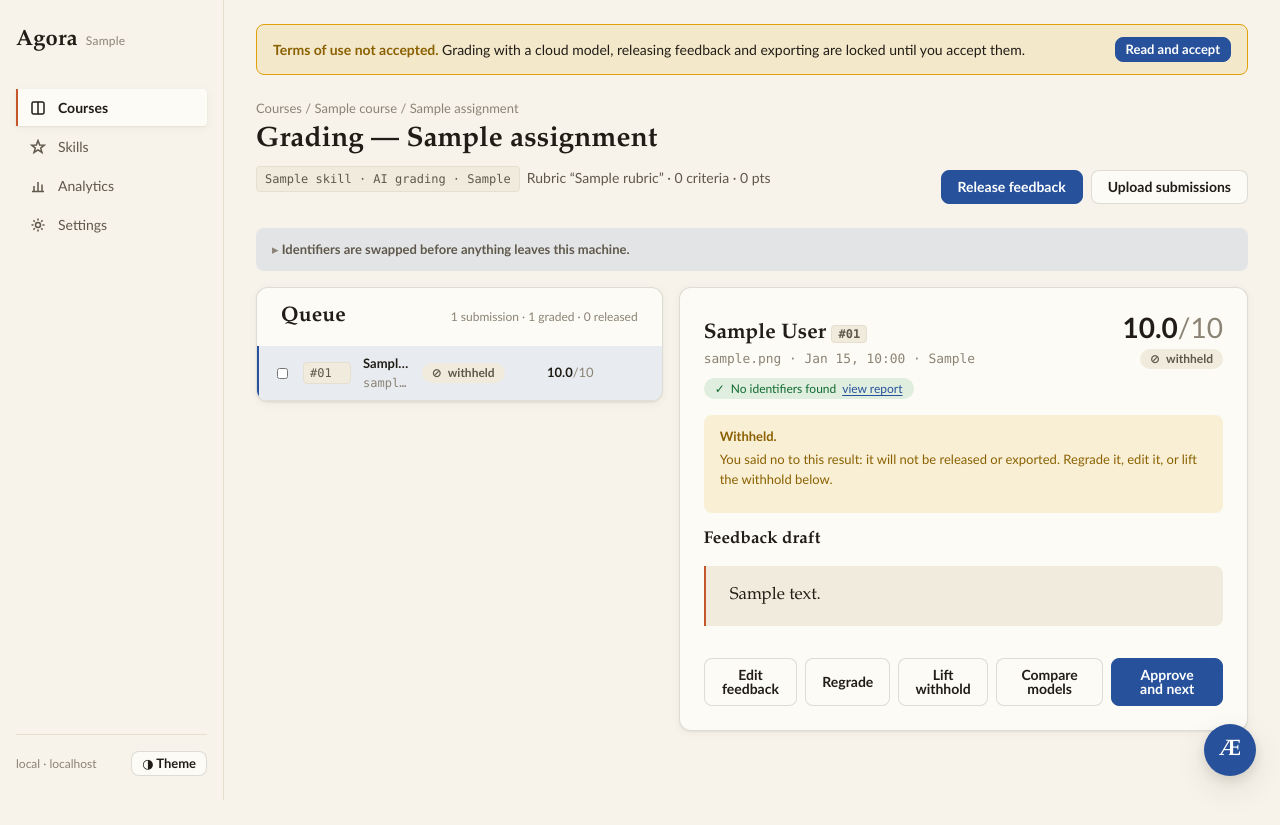
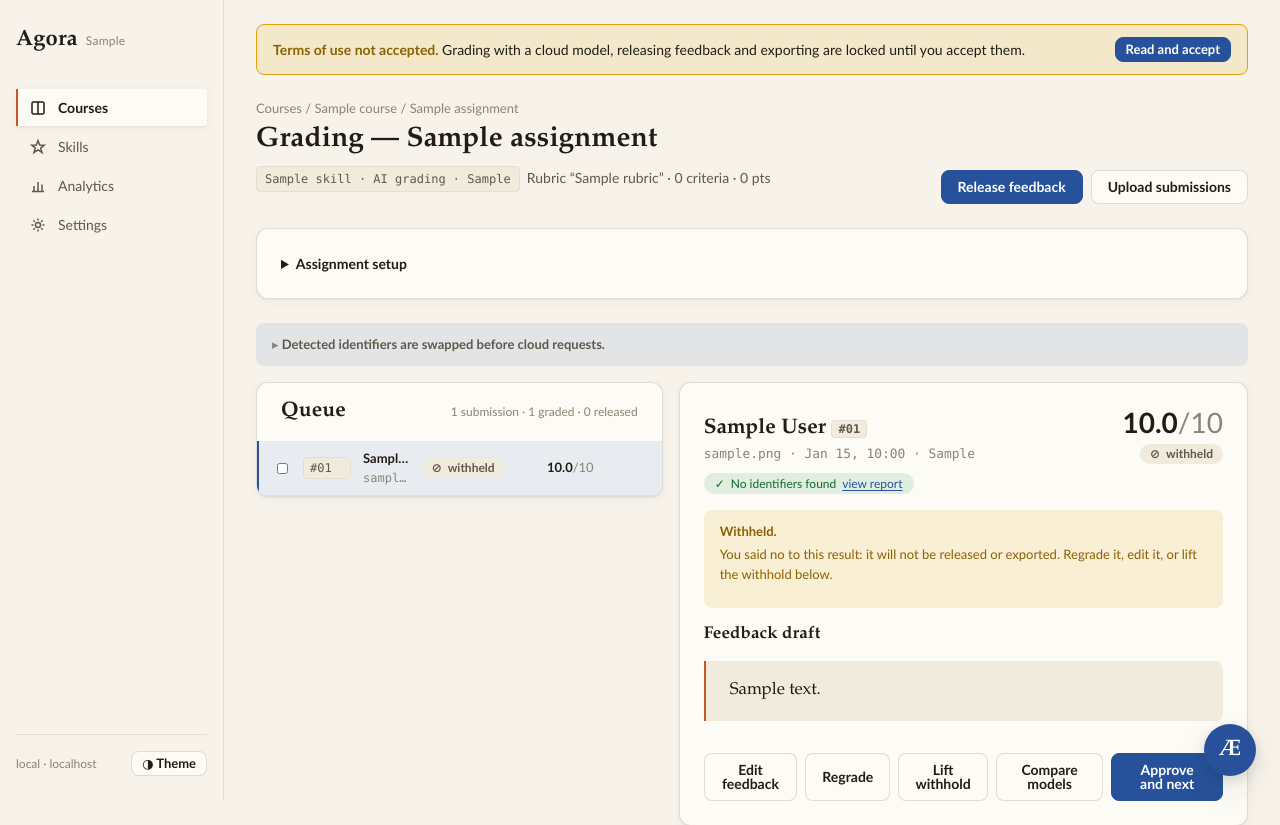
Before and after one commit to WithyDiamond466/agora-v2, a FastAPI app: page /grading/1 in a window 1280 px wide. Shown: the top 825 px of the page. Before the commit the page ends 800 px from the top, so only its background shows below. Run offline with FastAPI, Linux system fonts and the light colour scheme; tables that the repository leaves empty hold one stand-in row (values such as "Sample post"); data that the repository does not hold is empty; parts of the project's set-up code (start-up, migrations or seed data) failed here and were passed over.

Commit message:
Complete browser assignment setup with a reusable rubric builder

```diff
--- a/static/css/agora.css
+++ b/static/css/agora.css
@@ -594,3 +594,8 @@ body:has(#test-drive) .chat-fab { display: none; }
 .criterion-editor input[type="number"] { max-width: 10rem; }
 
 .pill--approved { background: var(--surface); color: var(--ink); border: 1px solid currentColor; }
+
+.assignment-setup { margin-bottom: 1.5rem; }
+.assignment-setup > summary { cursor: pointer; font-weight: 600; }
+.assignment-setup form { margin-top: 1rem; max-width: 48rem; }
+.setup-criterion { padding: 1rem; margin: 1rem 0; border: 1px solid var(--border); border-radius: 8px; }
--- /dev/null
+++ b/static/js/assignment-setup.js
@@ -0,0 +1,85 @@
+/* Configure an ungraded assignment using an existing or new rubric. */
+(function () {
+  "use strict";
+  var form = document.getElementById("assignment-setup");
+  if (!form) return;
+  var picker = document.getElementById("setup-rubric");
+  var newRubric = document.getElementById("setup-new-rubric");
+  var rows = document.getElementById("setup-criteria");
+  var error = document.getElementById("setup-error");
+  var sequence = 0;
+
+  function addCriterion() {
+    sequence += 1;
+    var row = document.createElement("fieldset");
+    row.className = "setup-criterion";
+    var legend = document.createElement("legend");
+    legend.textContent = "Criterion " + sequence;
+    row.appendChild(legend);
+    [
+      ["title", "Criterion title", "input"],
+      ["max_points", "Maximum points", "input"],
+      ["description", "What earns credit", "textarea"]
+    ].forEach(function (spec) {
+      var field = document.createElement("div");
+      field.className = "field";
+      var label = document.createElement("label");
+      var input = document.createElement(spec[2]);
+      input.id = "setup-criterion-" + sequence + "-" + spec[0];
+      input.dataset.setupField = spec[0];
+      label.htmlFor = input.id;
+      label.textContent = spec[1];
+      if (spec[0] === "max_points") {
+        input.type = "number"; input.min = "0.01"; input.step = "any";
+        input.value = "10"; input.required = true;
+      } else if (spec[0] === "title") {
+        input.required = true; input.maxLength = 200;
+      } else { input.rows = 2; input.maxLength = 10000; }
+      field.appendChild(label); field.appendChild(input); row.appendChild(field);
+    });
+    var remove = document.createElement("button");
+    remove.type = "button"; remove.className = "btn btn--sm";
+    remove.textContent = "Remove criterion";
+    remove.addEventListener("click", function () { row.remove(); });
+    row.appendChild(remove); rows.appendChild(row);
+    return row;
+  }
+  addCriterion();
+  document.getElementById("setup-add-criterion").addEventListener("click", function () {
+    addCriterion().querySelector("input").focus();
+  });
+  picker.addEventListener("change", function () {
+    newRubric.hidden = picker.value !== "new";
+    newRubric.disabled = picker.value !== "new";
+  });
+  form.addEventListener("submit", async function (event) {
+    event.preventDefault();
+    if (!form.reportValidity()) return;
+    error.hidden = true;
+    var payload = { skill_id: Number(document.getElementById("setup-skill").value) };
+    if (picker.value === "new") {
+      payload.rubric_name = document.getElementById("setup-rubric-name").value;
+      payload.criteria = Array.prototype.map.call(rows.children, function (row) {
+        var criterion = {};
+        row.querySelectorAll("[data-setup-field]").forEach(function (input) {
+          criterion[input.dataset.setupField] = input.dataset.setupField === "max_points" ? Number(input.value) : input.value;
+        });
+        return criterion;
+      });
+      if (!payload.criteria.length) { error.textContent = "Add at least one criterion."; error.hidden = false; return; }
+    } else { payload.rubric_id = Number(picker.value); }
+    var button = form.querySelector("[type='submit']");
+    button.disabled = true;
+    try {
+      var response = await fetch(form.dataset.setupUrl, {
+        method: "POST", headers: { "Content-Type": "application/json" }, body: JSON.stringify(payload)
+      });
+      var data = await response.json();
+      if (!response.ok) throw new Error(typeof data.detail === "string" ? data.detail : "Check the rubric fields and try again.");
+      sessionStorage.setItem("agora-flash", "Assignment setup saved.");
+      window.location.reload();
+    } catch (err) {
+      error.textContent = err.message; error.hidden = false; button.disabled = false;
+    }
+  });
+}());
--- a/static/js/privacy.js
+++ b/static/js/privacy.js
@@ -368,13 +368,13 @@
     var BANNER = {
       swap: {
         cls: "notice notice--info",
-        title: "Identifiers are swapped before anything leaves this machine.",
-        body: "Names, emails, phone numbers and id numbers become stable codes — " +
+        title: "Detected identifiers are swapped before cloud requests.",
+        body: "Detected names, emails, phone numbers and id numbers become stable codes — " +
           "Student-07, Person-A, [EMAIL-1] — and the same person keeps the same code, so you " +
           "and the model can still follow who is who. Swapping happens in text, so a PDF goes " +
           "out as locally extracted text rather than the original file: layout and handwriting " +
           "fidelity are lost. Cloud grading stops without sending an image or a document with no " +
-          "extractable text. Use the local model or explicitly change privacy mode to continue."
+          "extractable text. Detection can miss identifying details; review the scan before using coursework."
       },
       warn: {
         cls: "notice notice--warn",
--- a/templates/grading.html
+++ b/templates/grading.html
@@ -87,7 +87,7 @@
     {% endif %}
     {% if ns.pending or ns.failed %}
     <button class="btn" type="button" data-panel-toggle="upload-panel">Upload submissions</button>
-    <button class="btn btn--primary" type="button" data-action="grade-all">Grade {{ ns.pending + ns.failed }} pending</button>
+    <button class="btn btn--primary" type="button" data-action="grade-all" {% if not rubric or not skill %}disabled title="Save assignment setup first"{% endif %}>Grade {{ ns.pending + ns.failed }} pending</button>
     {%- elif submissions %}
     <button class="btn" type="button" data-panel-toggle="upload-panel">Upload submissions</button>
     {%- else %}
@@ -95,6 +95,44 @@
     {% endif %}
   </div>
 </header>
+
+<details class="card assignment-setup" {% if not rubric or not skill %}open{% endif %}>
+  <summary>Assignment setup{% if not rubric or not skill %} · choose a rubric and Skill{% endif %}</summary>
+  {% if setup_locked | default(false) %}
+  <p class="hint">This assignment has grading work. Create a new assignment to use a different rubric or Skill. You can correct existing results below.</p>
+  {% else %}
+  <form id="assignment-setup" data-setup-url="/api/assignments/{{ assignment.id }}/setup">
+    <div class="field">
+      <label for="setup-skill">Grading Skill</label>
+      <select id="setup-skill" required>
+        <option value="">Choose a Skill</option>
+        {% for choice in available_skills | default([]) %}
+        <option value="{{ choice.id }}" {% if assignment.skill_id == choice.id %}selected{% endif %}>{{ choice.name }}</option>
+        {% endfor %}
+      </select>
+      <p class="hint"><a href="/skills">Create or import a Skill</a>, then return to this assignment.</p>
+    </div>
+    <div class="field">
+      <label for="setup-rubric">Rubric</label>
+      <select id="setup-rubric">
+        <option value="new">Create a new rubric</option>
+        {% for choice in available_rubrics | default([]) %}
+        {% if choice.criteria %}<option value="{{ choice.id }}" {% if assignment.rubric_id == choice.id %}selected{% endif %}>{{ choice.name }} · {{ choice.total_points }} points</option>{% endif %}
+        {% endfor %}
+      </select>
+    </div>
+    <fieldset id="setup-new-rubric" {% if rubric %}hidden disabled{% endif %}>
+      <legend>New rubric</legend>
+      <div class="field"><label for="setup-rubric-name">Rubric name</label><input id="setup-rubric-name" required maxlength="200"></div>
+      <div id="setup-criteria"></div>
+      <button type="button" class="btn" id="setup-add-criterion">Add criterion</button>
+    </fieldset>
+    <p class="hint">Save setup before grading. The rubric can be reused on other assignments.</p>
+    <p class="form-error" id="setup-error" role="alert" hidden></p>
+    <div class="form-foot form-foot--start"><button type="submit" class="btn btn--primary">Save assignment setup</button></div>
+  </form>
+  {% endif %}
+</details>
 
 <div id="grading-root"
      data-assignment-id="{{ assignment.id }}"
@@ -159,7 +197,7 @@
     <div class="card-head">
       <h3>Upload submissions</h3>
       <p class="hint">For cloud grading with privacy protection, use PDFs with selectable text. Scans, handwriting, and images need a separately supported workflow; page layout and diagrams are not preserved by text extraction.</p>
-      <span class="fine">PDF, PNG or JPEG · sent to the model natively, no OCR</span>
+      <span class="fine">PDF, PNG or JPEG · support depends on provider and privacy mode</span>
     </div>
     <div class="dropzone" id="upload-dropzone" tabindex="0" role="button"
          aria-label="Choose submission files">
@@ -483,5 +521,6 @@
 {# privacy.js first: grading.js asks window.AgoraPrivacy before it starts a batch. #}
 <script src="/static/js/privacy.js" defer></script>
 <script src="/static/js/grading.js" defer></script>
+<script src="/static/js/assignment-setup.js" defer></script>
 <script src="/static/js/compare.js" defer></script>
 {% endblock %}
```
Also changed, not shown: STATUS.md (+3 -2 lines), app/routers/grading.py (+42 -0 lines), docs/GETTING_STARTED.md (+1 -1 lines), templates/skills.html (+4 -7 lines), tests/test_readiness.py (+35 -0 lines), README.md, examples/README.md.
